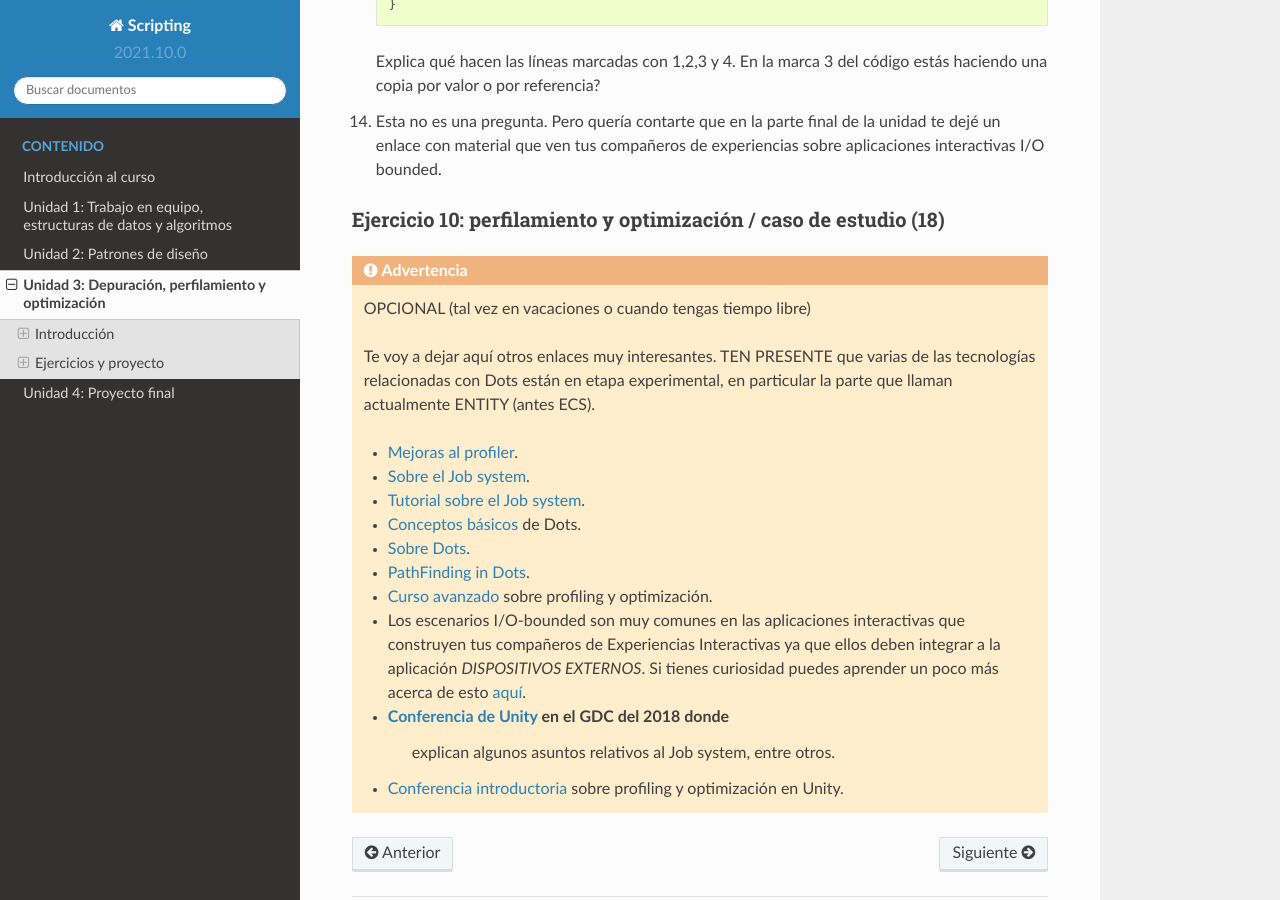
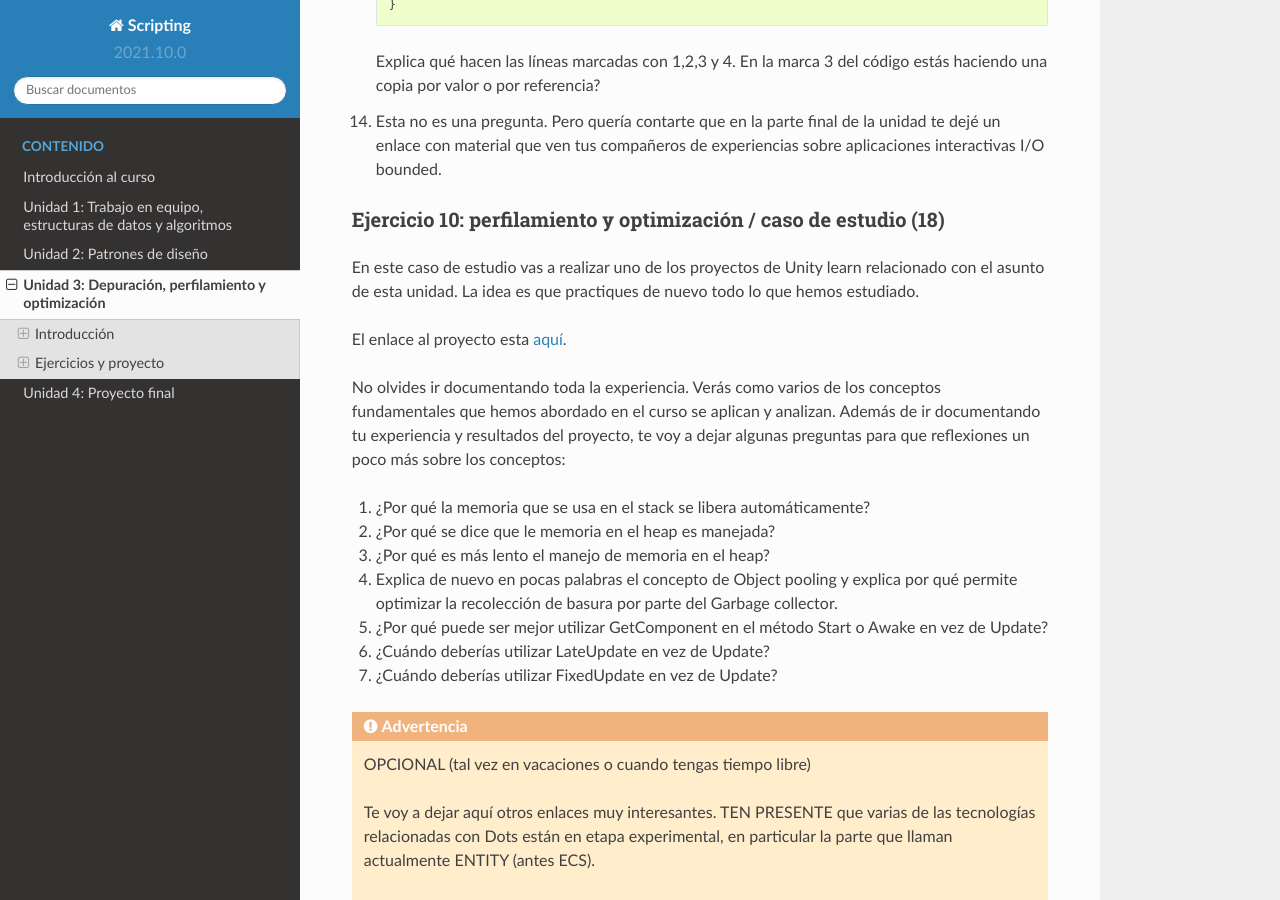
Before and after one commit to juanferfranco/scripting, a Sphinx documentation site: the page built from docs/_unidad3/unidad3.rst, in a window 1280 px wide and 900 px high, scrolled down 6442 px. Built offline with Sphinx 7.4.7 and the Read the Docs theme 2.0.0, drawn with Linux system fonts in a browser that asks for light colours.

Commit message:
ex 10 in progress

```diff
--- a/docs/_unidad3/unidad3.rst
+++ b/docs/_unidad3/unidad3.rst
@@ -323,6 +323,30 @@ El código para analizar el proyecto lo tienes `aquí <https://www.patreon.com/p
 Ejercicio 10: perfilamiento y optimización / caso de estudio (18)
 ^^^^^^^^^^^^^^^^^^^^^^^^^^^^^^^^^^^^^^^^^^^^^^^^^^^^^^^^^^^^^^^^^^
 
+En este caso de estudio vas a realizar uno de los proyectos de Unity learn
+relacionado con el asunto de esta unidad. La idea es que practiques de nuevo
+todo lo que hemos estudiado.
+
+El enlace al proyecto esta
+`aquí <https://learn.unity.com/project/optimizing-for-performance-2019-3>`__.
+
+No olvides ir documentando toda la experiencia. Verás como varios de los conceptos
+fundamentales que hemos abordado en el curso se aplican y analizan. Además de ir
+documentando tu experiencia y resultados del proyecto, te voy a dejar algunas
+preguntas para que reflexiones un poco más sobre los conceptos:
+
+#. ¿Por qué la memoria que se usa en el stack se libera automáticamente?
+#. ¿Por qué se dice que le memoria en el heap es manejada?
+#. ¿Por qué es más lento el manejo de memoria en el heap?
+#. Explica de nuevo en pocas palabras el concepto de Object pooling y explica
+   por qué permite optimizar la recolección de basura por parte del Garbage
+   collector.
+#. ¿Por qué puede ser mejor utilizar GetComponent en el método Start o Awake en
+   vez de Update?
+#. ¿Cuándo deberías utilizar LateUpdate en vez de Update?
+#. ¿Cuándo deberías utilizar FixedUpdate en vez de Update?
+
+
 
 .. warning:: OPCIONAL (tal vez en vacaciones o cuando tengas tiempo libre)
 
```
